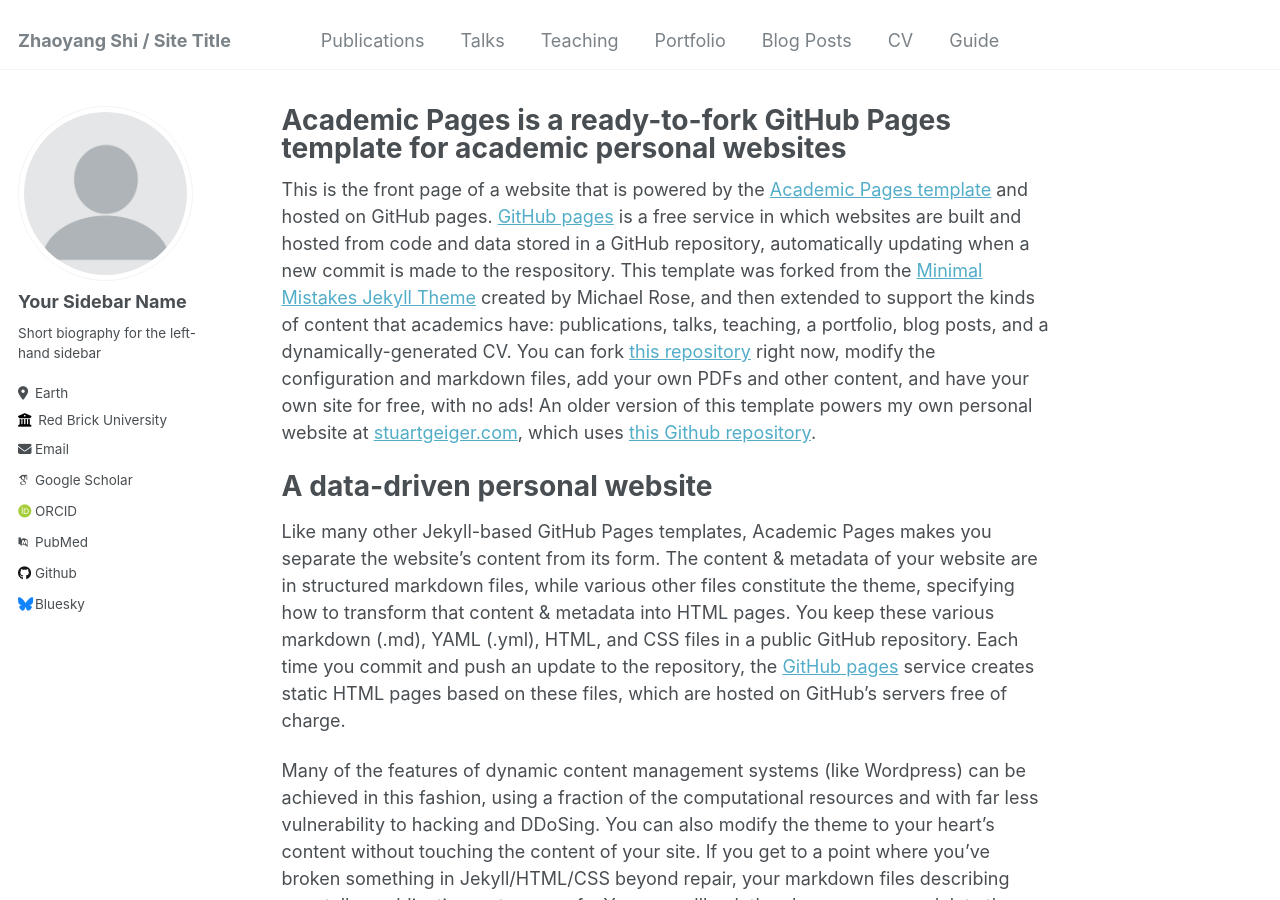
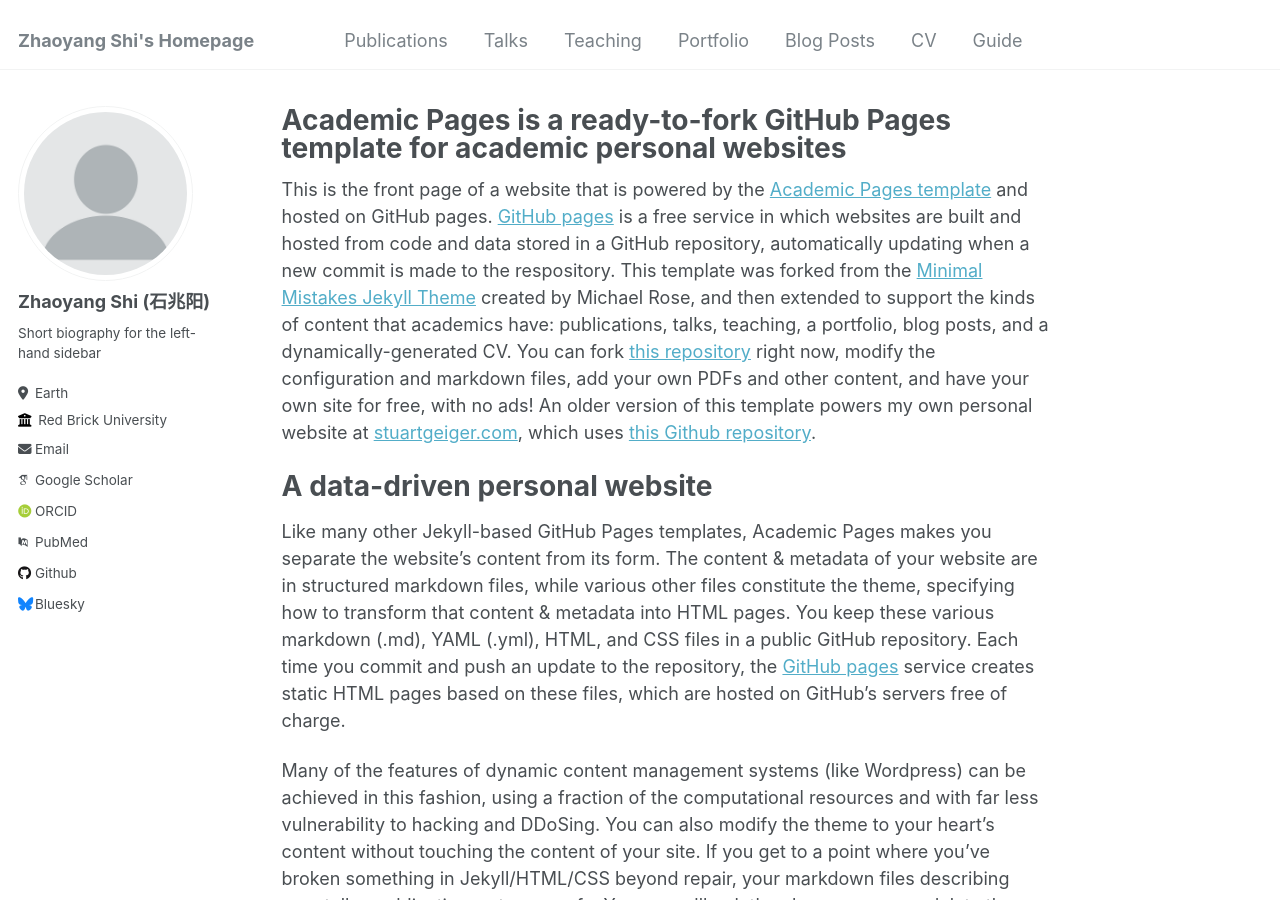
Before and after one commit to 10Mzys/website, a Jekyll site: the page built from _pages/about.md, in a window 1280 px wide and 900 px high. Built offline with Jekyll 4.4.1, drawn with Linux system fonts in a browser that asks for light colours; some web fonts are replaced.

Commit message:
Update _config.yml

```diff
--- a/_config.yml
+++ b/_config.yml
@@ -8,7 +8,7 @@
 
 # Basic Site Settings
 locale                   : "en-US"
-title                    : "Zhaoyang Shi / Site Title"
+title                    : "Zhaoyang Shi's Homepage"
 title_separator          : "-"
 name                     : &name "Your Name"
 description              : &description "personal description"
@@ -22,7 +22,7 @@ repository               : "academicpages/academicpages.github.io"
 author:
   # Biographic information
   avatar           : "profile.png"
-  name             : "Your Sidebar Name"
+  name             : "Zhaoyang Shi (石兆阳)"
   pronouns         : # example: "she/her"
   bio              : "Short biography for the left-hand sidebar"
   location         : "Earth"
```
